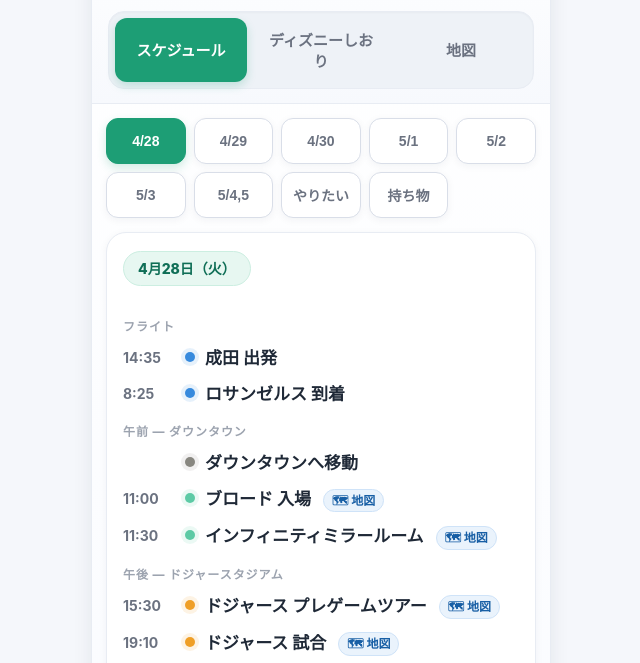
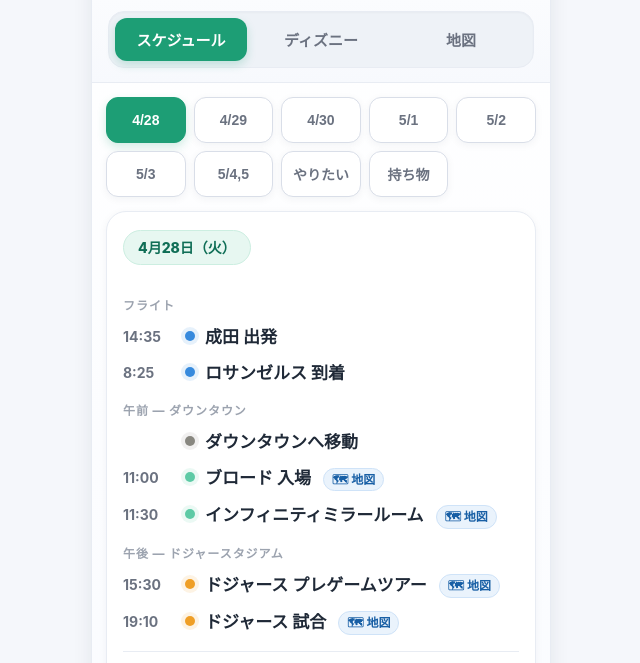
Before and after one commit to yamigorouiphone-stack/gw-trip-2026-los-angels, a plain HTML site: page index.html in a window 1280 px wide. Shown: the part 100-763 px from the top of the page, without its empty margins (319-959 px from the left). Drawn offline with Linux system fonts and the light colour scheme.

Commit message:
Update index.html

```diff
--- a/index.html
+++ b/index.html
@@ -760,7 +760,7 @@
 
         <div class="mode-sw">
           <button class="mode-btn active" onclick="switchMode('trip')">スケジュール</button>
-          <button class="mode-btn" onclick="switchMode('disney')">ディズニーしおり</button>
+          <button class="mode-btn" onclick="switchMode('disney')">ディズニー</button>
           <button class="mode-btn" onclick="switchMode('map')">地図</button>
         </div>
       </div>
```
